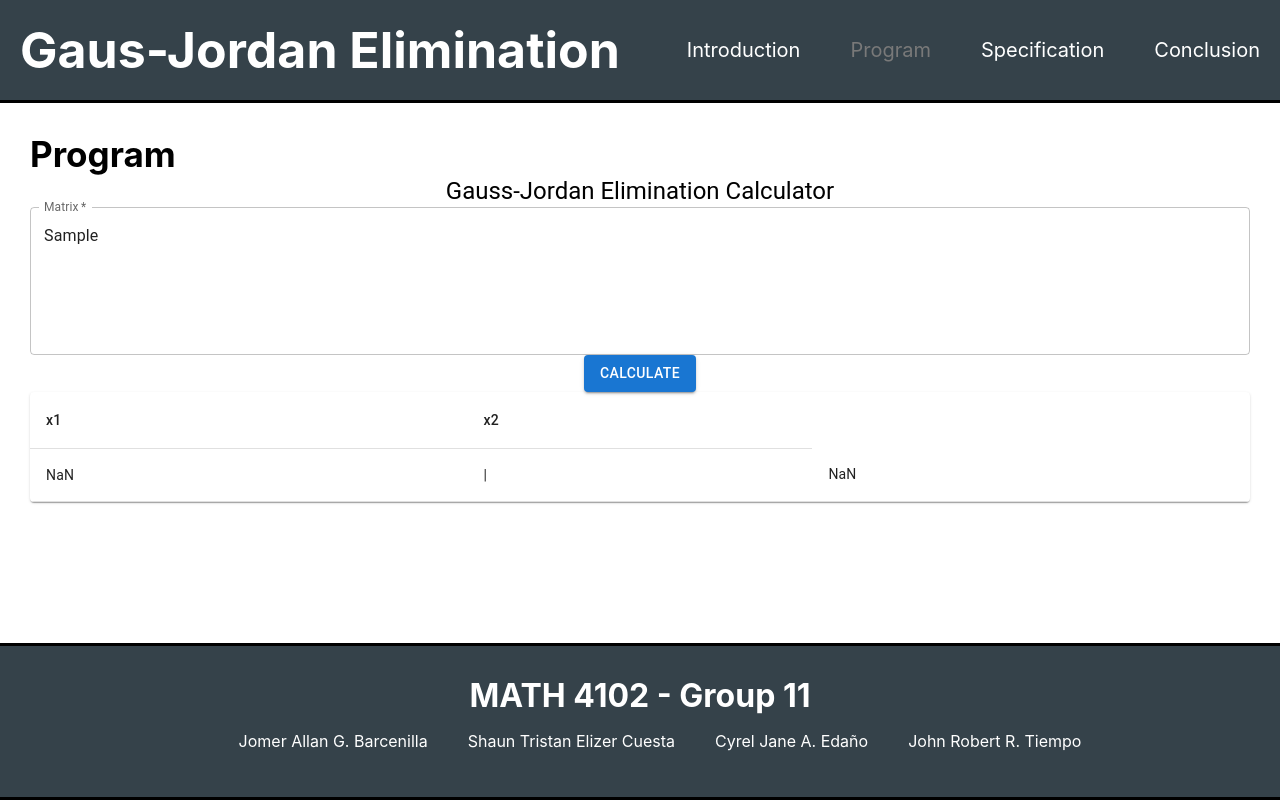
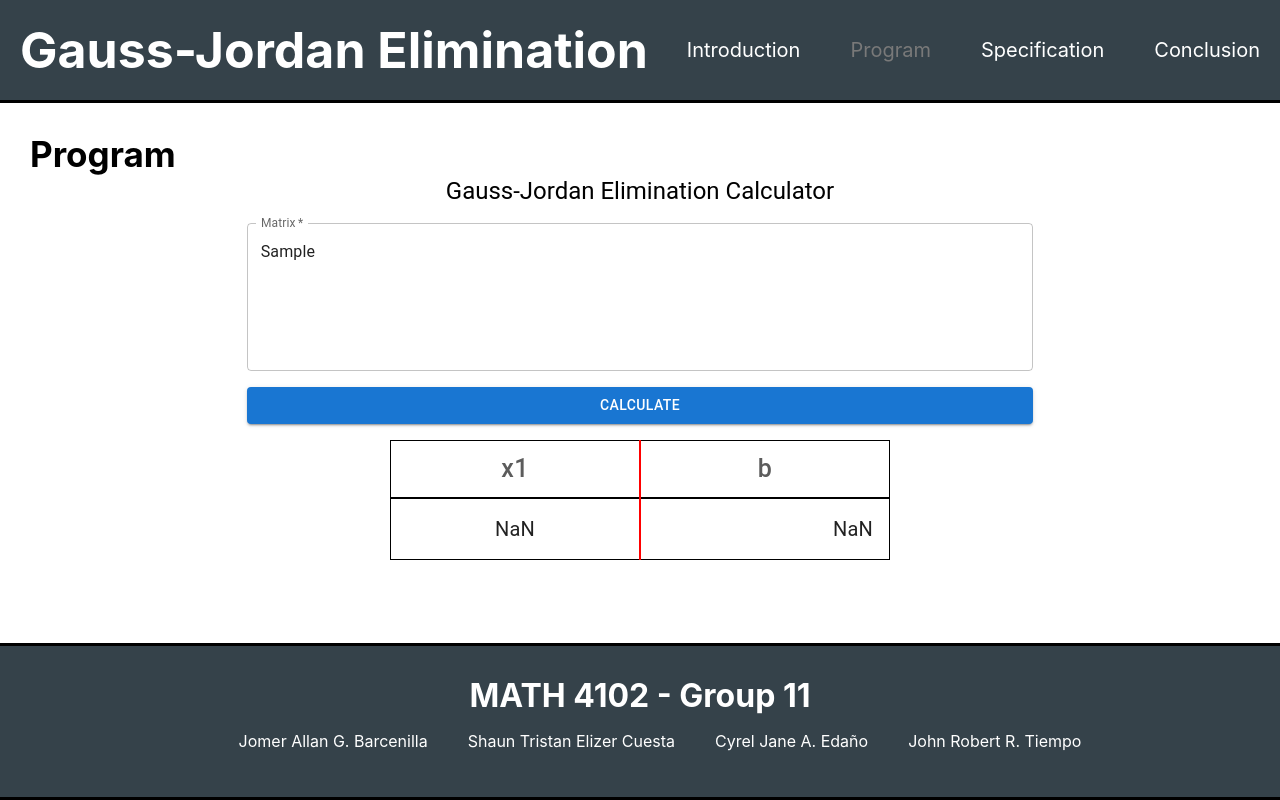
Before and after one commit to rtiempo/gauss-jordan-elimination, a React (Create React App) app: page /Calculator in a window 1280 px wide. Both pictures are taken after typing "Sample" into the empty fields and a click on the button "CALCULATE". Built offline with nearby package versions, Linux system fonts and the light colour scheme.

Commit message:
Added Calculator Design

```diff
--- a/src/App.css
+++ b/src/App.css
@@ -19,6 +19,7 @@ header{
   display: flex;
   justify-content: space-between;
   gap: 20px;
+  overflow-x: auto;
 }
 
 header h1{
--- a/src/components/Calculator.jsx
+++ b/src/components/Calculator.jsx
@@ -2,7 +2,6 @@ import React, { useState } from 'react';
 import {
   Button,
   Grid,
-  Paper,
   Table,
   TableBody,
   TableCell,
@@ -59,8 +58,9 @@ const Calculator = () => {
     }
 
     // Format the output as an array of rows and columns
-    const tableData = a.map((row) => [...row.slice(0, n), '|', row[n]]);
-    const columns = Array.from({ length: n + 1 }, (_, i) => `x${i + 1}`);
+    const tableData = a.map((row) => [...row.slice(0, n), row[n]]);
+    const column = Array.from({ length: n }, (_, i) => `x${i + 1}`);
+    const columns = column.concat(['b']);
 
     setSolution({
       tableData,
@@ -74,8 +74,15 @@ const Calculator = () => {
       <div id="calculator">
         <Typography variant='h5'>Gauss-Jordan Elimination Calculator</Typography>
         <form onSubmit={handleSubmit}>
-          <Grid container direction='column'>
-            <Grid item>
+          <Grid
+            container
+            direction='row'
+            spacing={2}
+            justifyContent="center"
+            alignItems="center"
+            p={2}
+          >
+            <Grid item xs={8}>
               <TextField
                 label='Matrix'
                 multiline
@@ -87,8 +94,8 @@ const Calculator = () => {
                 onChange={(e) => setMatrix(e.target.value)}
               />
             </Grid>
-            <Grid item>
-              <Button type='submit' variant='contained' color='primary'>
+            <Grid item xs={8}>
+              <Button type='submit' variant='contained' color='primary' fullWidth>
                 Calculate
               </Button>
             </Grid>
@@ -98,21 +105,76 @@ const Calculator = () => {
           {solution}
         </Typography> */}
         {solution.tableData && (
-          <TableContainer component={Paper}>
-            <Table>
+          <TableContainer>
+            <Table
+              align="center"
+              sx={{
+                width: "auto",
+                minWidth: "500px"
+              }}
+            >
               <TableHead>
-                <TableRow>
-                  {solution.columns.map((column) => (
-                    <TableCell key={column}>{column}</TableCell>
-                  ))}
+                <TableRow
+                  sx={{
+                    borderBottom: "2px solid black",
+                    "& th": {
+                      fontSize: "25px",
+                      color: "#5c5c5c"
+                    }
+                  }}
+                >
+                  {solution.columns.map((column, index) => {
+                    if(index === solution.columns.length-1){
+                      return <TableCell
+                                key={index}
+                                align="center"
+                                sx={{
+                                  border: "1px solid black",
+                                  borderLeft: "2px solid red"
+                                }}
+                              >{column}</TableCell>
+                    }
+                    return <TableCell
+                              key={index}
+                              align="center"
+                              sx={{
+                                border: "1px solid black"
+                              }}
+                            >{column}</TableCell>
+                  })}
                 </TableRow>
               </TableHead>
               <TableBody>
                 {solution.tableData.map((row, index) => (
-                  <TableRow key={index}>
-                    {row.map((cell, index) => (
-                      <TableCell key={index}>{cell}</TableCell>
-                    ))}
+                  <TableRow
+                    key={index}
+                    sx={{
+                      border: "1px solid black",
+                      "& td": {
+                        fontSize: "20px",
+                      }
+                    }}
+                  >
+                    {row.map((cell, index) => {
+                      if(index === row.length-1){
+                        return <TableCell
+                                  key={index}
+                                  align="right"
+                                  sx={{
+                                    border: "1px solid black",
+                                    borderLeft: "2px solid red"
+                                  }}
+                                >{cell}</TableCell>
+                      }
+                      return <TableCell
+                                  key={index}
+                                align="center"
+                                sx={{
+                                  border: "1px solid black"
+                                }}
+                              >{cell}</TableCell>
+
+                    })}
                   </TableRow>
                 ))}
               </TableBody>
--- a/src/components/Header.jsx
+++ b/src/components/Header.jsx
@@ -4,7 +4,7 @@ import { Link, useMatch, useResolvedPath } from 'react-router-dom';
 const Header = () => {
     return (
         <header>
-            <h1>Gaus-Jordan Elimination</h1>
+            <h1>Gauss-Jordan Elimination</h1>
             <ul>
                 <CustomLink to="/">Introduction</CustomLink>
                 <CustomLink to="/Calculator">Program</CustomLink>
--- a/src/index.css
+++ b/src/index.css
@@ -1,5 +1,5 @@
 html{
-  height: 100%
+  height: 100%;
 }
 
 body {
```
